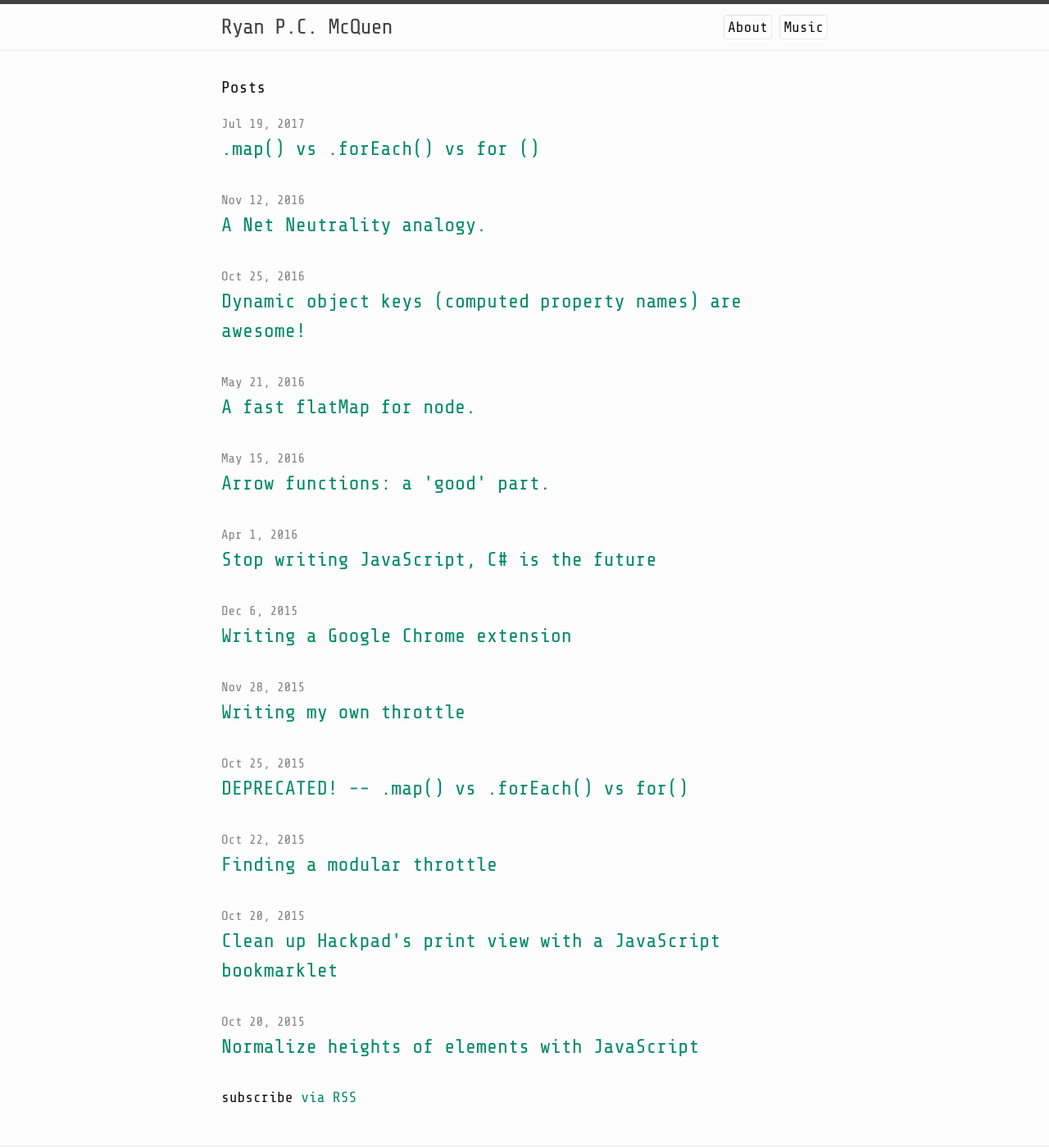
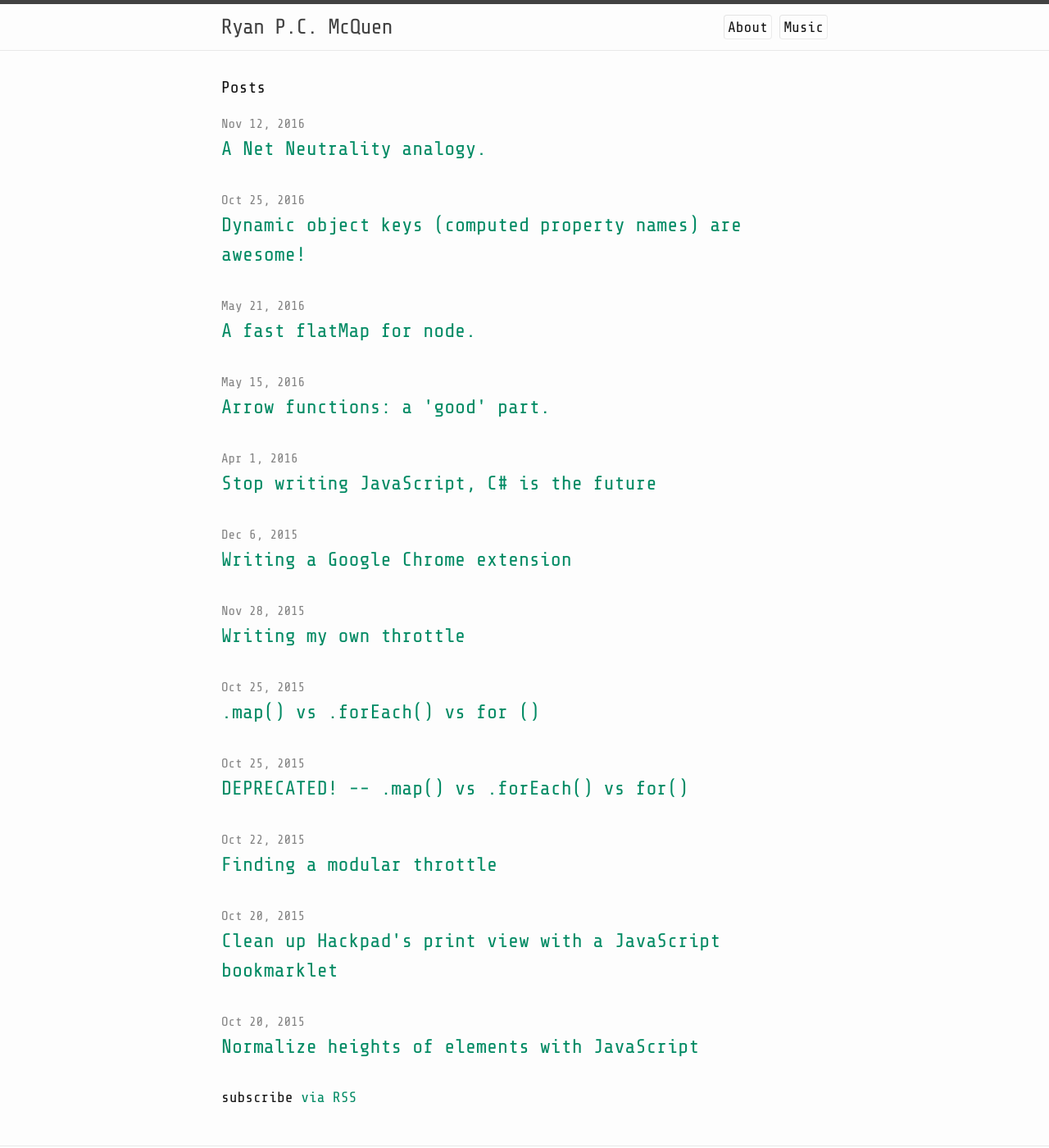
Before and after one commit to ryanpcmcquen/ryanpcmcquen.github.io, a Jekyll site: the page built from index.html, in a window 1280 px wide and 1400 px high. Shown: the whole window at 82% size. Built offline with Jekyll 4.4.1, drawn with Linux system fonts in a browser that asks for light colours; a script that is not in the unit is left out.

Commit message:
The timestamp must remain to keep the link working.

```diff
--- a/_posts/2015-10-25-map-vs-foreach-vs-for.md
+++ b/_posts/2015-10-25-map-vs-foreach-vs-for.md
@@ -1,7 +1,7 @@
 ---
 layout: post
 title: ".map() vs .forEach() vs for ()"
-date: 2017-07-19 09:02:31
+date: 2015-10-25 10:08:31
 categories: javascript
 ---
 
```
